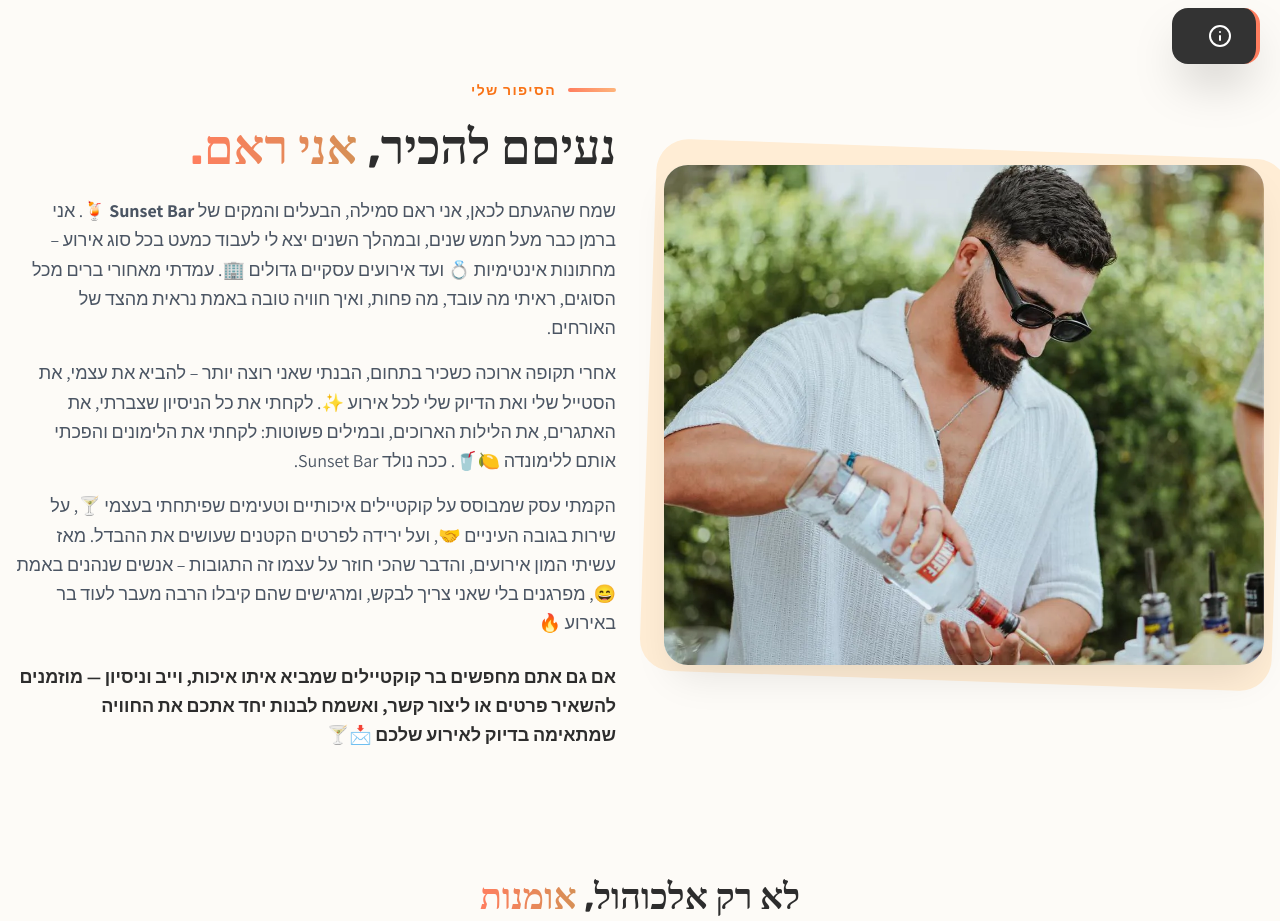
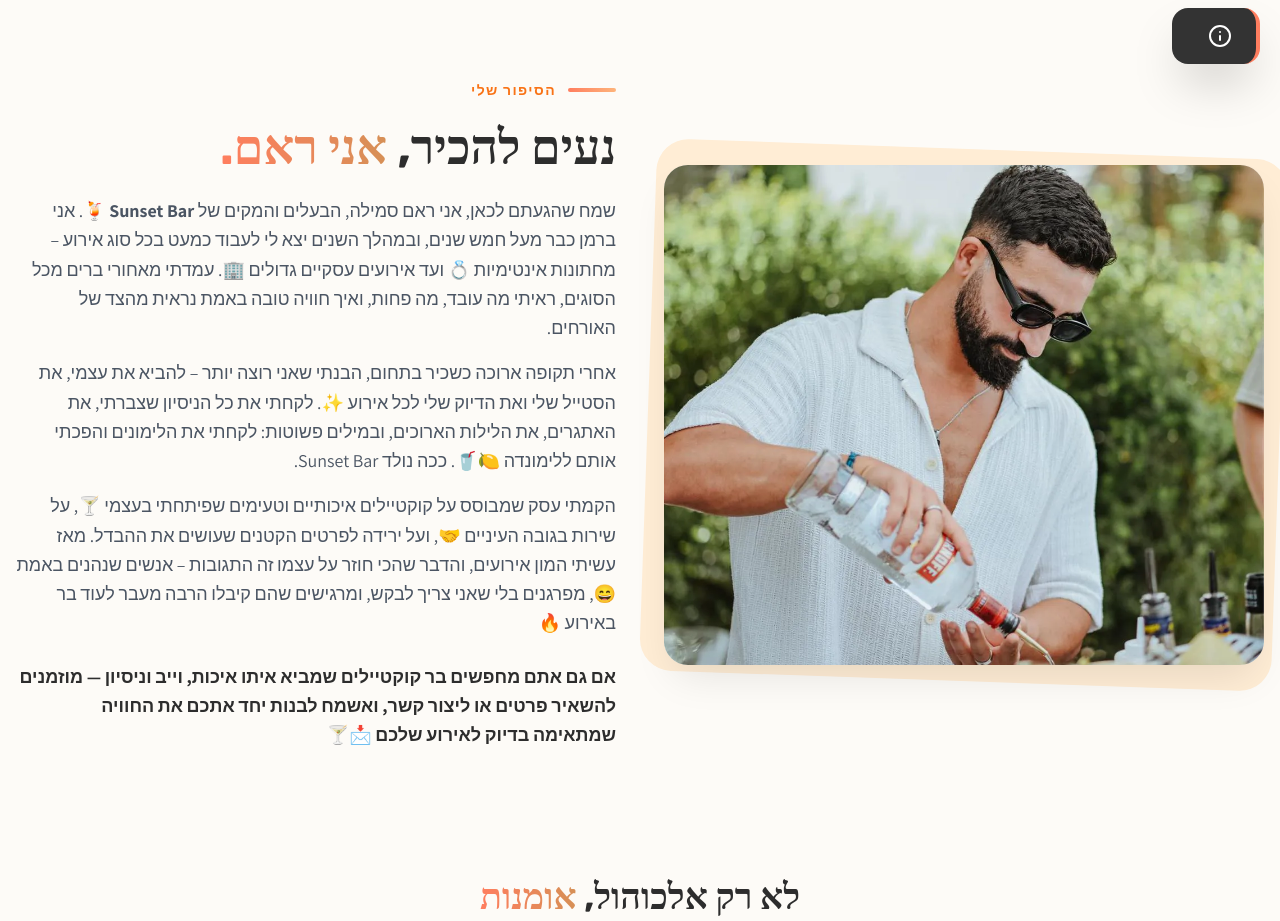
Before and after one commit to binyaminvoloch-coder/sunset-bar, a plain HTML site: page index.html in a window 1280 px wide. Shown: the part 800-1721 px from the top of the page. Drawn offline with nearby package versions, Linux system fonts and the light colour scheme.

Commit message:
Fix typo in introduction heading

```diff
--- a/index.html
+++ b/index.html
@@ -219,7 +219,7 @@
                     <span class="w-12 h-1 bg-gradient-sunset rounded-full"></span>
                     <span class="text-sm font-bold tracking-widest text-orange-500 uppercase">הסיפור שלי</span>
                 </div>
-                <h2 class="text-4xl md:text-5xl font-bold serif text-[#2d2d2d]">נעיםם להכיר, <span class="text-gradient">אני ראם.</span></h2>
+                <h2 class="text-4xl md:text-5xl font-bold serif text-[#2d2d2d]">נעים להכיר, <span class="text-gradient">אני ראם.</span></h2>
                 <div class="text-gray-600 leading-relaxed space-y-4 text-lg font-normal">
                     <p>
                         שמח שהגעתם לכאן, אני ראם סמילה, הבעלים והמקים של <strong>Sunset Bar</strong> 🍹.
```
